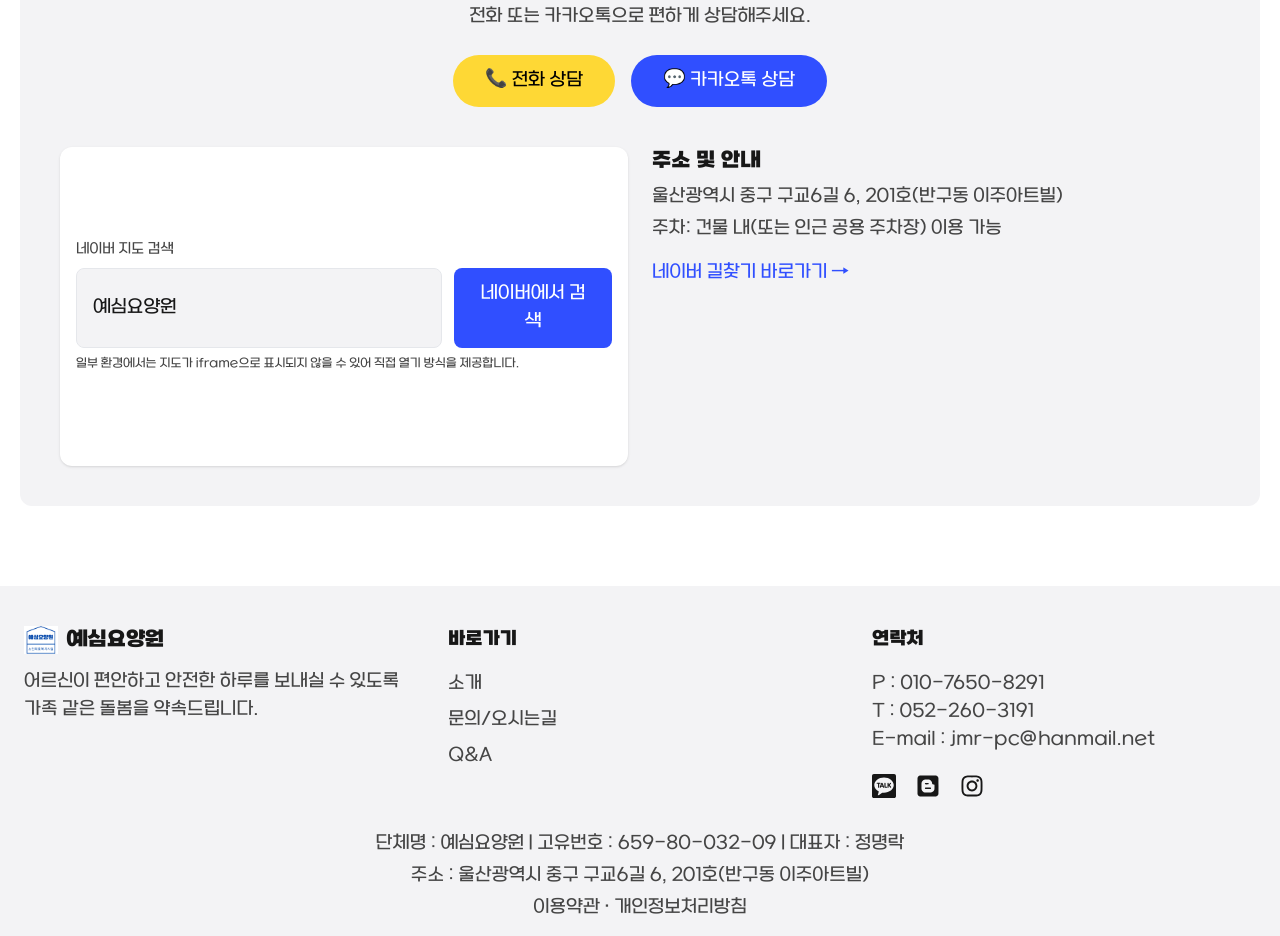
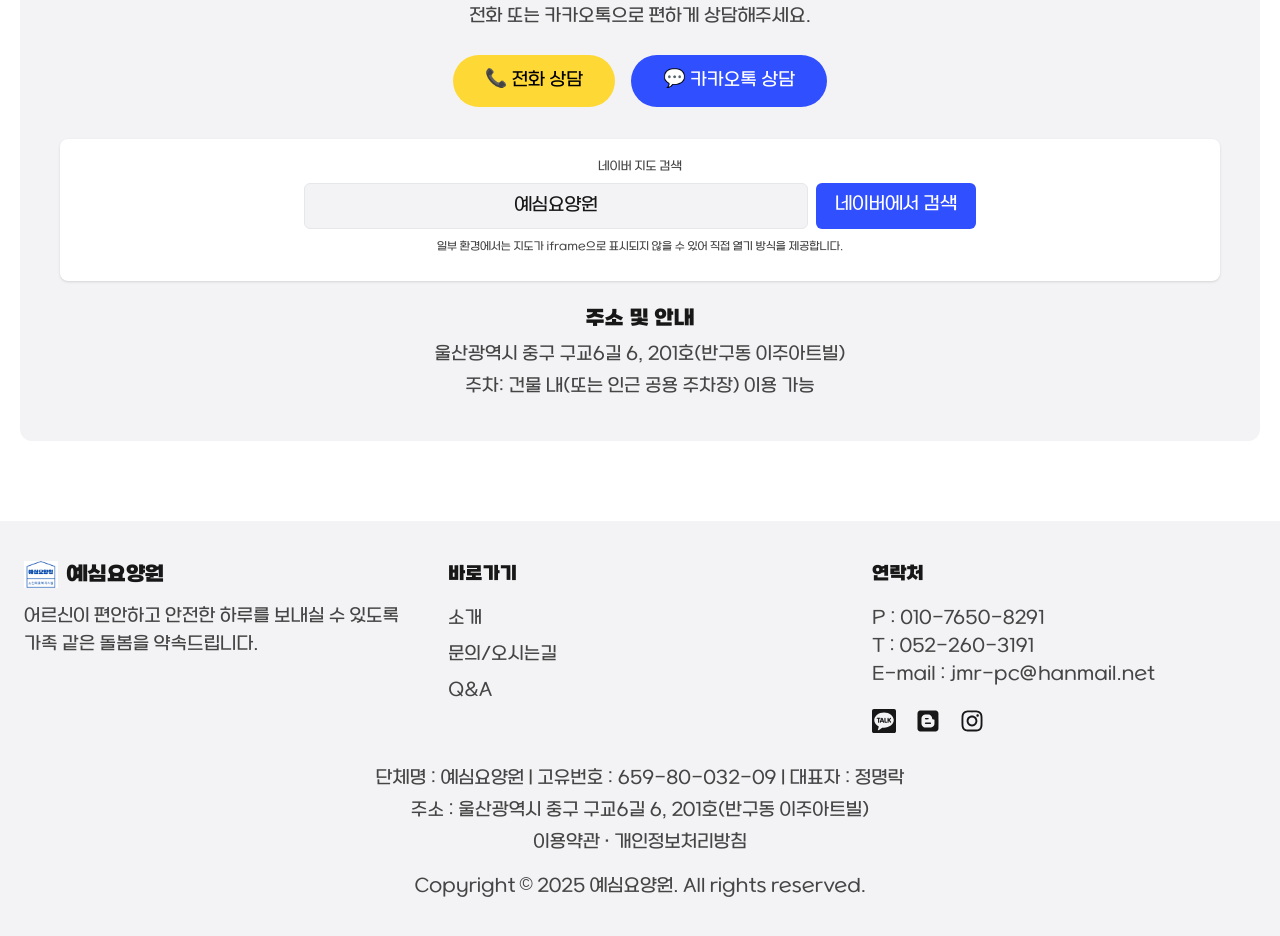
Before and after one commit to joker8awesome/yesim, a Next.js app: page / in a window 1280 px wide. Shown: the part 1720-2656 px from the top of the page. Built offline with nearby package versions, Linux system fonts and the light colour scheme; a web font is replaced by a local one.

Commit message:
feat(ui): apply interactive hover effects to all buttons - Add btn-interactive class to all button elements - Unified hover effects: shadow-md, translate-y-1, transition-all - Enhanced user experience with consistent interactions

```diff
--- a/src/app/globals.css
+++ b/src/app/globals.css
@@ -91,7 +91,7 @@ body {
 }
 
 .btn-interactive {
-  @apply transition-all duration-200 hover:-translate-y-0.5 hover:shadow-lg active:translate-y-0;
+  @apply transition-all duration-200 hover:-translate-y-1 hover:shadow-md active:translate-y-0;
 }
 
 .card-interactive {
--- a/src/components/Contact.tsx
+++ b/src/components/Contact.tsx
@@ -13,33 +13,32 @@ const Contact: React.FC = () => {
         </p>
 
         <div className="mt-6 flex flex-col sm:flex-row items-center justify-center gap-4">
-          <a href="tel:010-1234-5678" className="text-black bg-primary hover:bg-primary-accent px-8 py-3 rounded-full transition-colors text-lg w-full sm:w-auto text-center">📞 전화 상담</a>
-          <Link href="https://pf.kakao.com/_your_channel" target="_blank" className="text-white bg-secondary hover:opacity-90 px-8 py-3 rounded-full transition-colors text-lg w-full sm:w-auto text-center">💬 카카오톡 상담</Link>
+          <a href="tel:010-1234-5678" className="text-black bg-primary hover:bg-primary-accent px-8 py-3 rounded-full transition-colors text-lg w-full sm:w-auto text-center btn-interactive">📞 전화 상담</a>
+          <Link href="https://pf.kakao.com/_your_channel" target="_blank" className="text-white bg-secondary hover:opacity-90 px-8 py-3 rounded-full transition-colors text-lg w-full sm:w-auto text-center btn-interactive">💬 카카오톡 상담</Link>
         </div>
 
-        <div className="mt-10 grid grid-cols-1 lg:grid-cols-2 gap-6 items-start">
-          <div className="aspect-[16/9] w-full overflow-hidden rounded-xl shadow bg-white flex items-center justify-center p-4">
-            <div className="w-full max-w-xl">
-              <label className="block text-sm text-foreground-accent mb-2">네이버 지도 검색</label>
-              <div className="flex flex-col sm:flex-row gap-3">
+        <div className="mt-8 grid grid-cols-1 gap-4 items-start">
+          <div className="w-full rounded-lg shadow bg-white p-4 sm:p-5">
+            <div className="w-full max-w-2xl mx-auto">
+              <label className="block text-xs text-foreground-accent mb-2 text-center">네이버 지도 검색</label>
+              <div className="flex flex-col sm:flex-row gap-2">
                 <input
                   type="text"
                   readOnly
                   value="예심요양원"
-                  className="flex-1 border rounded-lg px-4 py-3 bg-hero-background text-foreground cursor-default"
+                  className="flex-1 border rounded-md px-3 py-2 bg-hero-background text-foreground cursor-default text-center"
                 />
-                <div className="flex gap-2">
-                  <Link href="https://map.naver.com/v5/search/%EC%98%88%EC%8B%AC%EC%9A%94%EC%96%91%EC%9B%90" target="_blank" className="text-white bg-secondary hover:opacity-90 px-5 py-3 rounded-lg text-center">네이버에서 검색</Link>
+                <div className="flex gap-2 sm:min-w-[160px]">
+                  <Link href="https://map.naver.com/v5/search/%EC%98%88%EC%8B%AC%EC%9A%94%EC%96%91%EC%9B%90" target="_blank" className="text-white bg-secondary hover:opacity-90 px-4 py-2 rounded-md text-center w-full btn-interactive">네이버에서 검색</Link>
                 </div>
               </div>
-              <p className="mt-2 text-xs text-foreground-accent">일부 환경에서는 지도가 iframe으로 표시되지 않을 수 있어 직접 열기 방식을 제공합니다.</p>
+              <p className="mt-1 text-[11px] text-foreground-accent text-center">일부 환경에서는 지도가 iframe으로 표시되지 않을 수 있어 직접 열기 방식을 제공합니다.</p>
             </div>
           </div>
-          <div className="text-foreground-accent">
+          <div className="text-foreground-accent mt-2 text-center">
             <h3 className="text-xl font-semibold text-foreground">주소 및 안내</h3>
             <p className="mt-2">울산광역시 중구 구교6길 6, 201호(반구동 이주아트빌)</p>
             <p className="mt-1">주차: 건물 내(또는 인근 공용 주차장) 이용 가능</p>
-            <a href="https://map.naver.com/v5/search/%EC%98%88%EC%8B%AC%EC%9A%94%EC%96%91%EC%9B%90" target="_blank" className="mt-4 inline-block text-secondary hover:underline">네이버 길찾기 바로가기 →</a>
           </div>
         </div>
       </div>
--- a/src/components/FAQ.tsx
+++ b/src/components/FAQ.tsx
@@ -21,8 +21,8 @@ const FAQ: React.FC = () => {
                         무엇이든 편하게 문의하세요.
                     </p>
                     <div className="mt-4 flex flex-col items-center lg:items-start justify-center lg:justify-start gap-3">
-                        <a href="tel:010-1234-5678" className="text-black bg-primary hover:bg-primary-accent px-8 py-3 rounded-full transition-colors text-lg w-full sm:w-auto text-center">📞 전화 상담</a>
-                        <a href="https://pf.kakao.com/_your_channel" target="_blank" className="text-white bg-secondary hover:opacity-90 px-8 py-3 rounded-full transition-colors text-lg w-full sm:w-auto text-center">💬 카카오톡 상담</a>
+                        <a href="tel:010-1234-5678" className="text-black bg-primary hover:bg-primary-accent px-8 py-3 rounded-full transition-colors text-lg w-full sm:w-auto text-center btn-interactive">📞 전화 상담</a>
+                        <a href="https://pf.kakao.com/_your_channel" target="_blank" className="text-white bg-secondary hover:opacity-90 px-8 py-3 rounded-full transition-colors text-lg w-full sm:w-auto text-center btn-interactive">💬 카카오톡 상담</a>
                     </div>
                 </div>
 
--- a/src/components/Header.tsx
+++ b/src/components/Header.tsx
@@ -85,7 +85,7 @@ const Header: React.FC = () => {
                             </li>
                         ))}
                         <li>
-                            <Link href="#contact" className="text-black bg-primary hover:bg-primary-accent px-5 py-2 rounded-full block w-fit" onClick={toggleMenu}>
+                            <Link href="#contact" className="text-black bg-primary hover:bg-primary-accent px-5 py-2 rounded-full block w-fit btn-interactive" onClick={toggleMenu}>
                                 문의하기
                             </Link>
                         </li>
--- a/src/components/Hero.tsx
+++ b/src/components/Hero.tsx
@@ -36,8 +36,8 @@ const Hero: React.FC = () => {
                 <h1 className="text-4xl md:text-6xl md:leading-tight font-bold text-foreground max-w-lg md:max-w-2xl mx-auto sb-aggro-b whitespace-pre-line">{heroDetails.heading}</h1>
                 <p className="mt-4 text-foreground max-w-lg mx-auto whitespace-pre-line">{heroDetails.subheading}</p>
                 <div className="mt-6 flex flex-col sm:flex-row items-center sm:gap-4 w-fit mx-auto">
-                    <Link href="#contact" className="text-black bg-primary hover:bg-primary-accent px-8 py-3 rounded-full transition-colors text-lg">문의하기</Link>
-                    <Link href="#faq" className="text-white bg-secondary hover:opacity-90 px-8 py-3 rounded-full transition-colors text-lg">자주묻는질문</Link>
+                    <Link href="#contact" className="text-black bg-primary hover:bg-primary-accent px-8 py-3 rounded-full transition-colors text-lg btn-interactive">문의하기</Link>
+                    <Link href="#faq" className="text-white bg-secondary hover:opacity-90 px-8 py-3 rounded-full transition-colors text-lg btn-interactive">자주묻는질문</Link>
                 </div>
                 {/* 슬라이드 배너 */}
                 {heroSlides && heroSlides.length > 0 ? (
```
